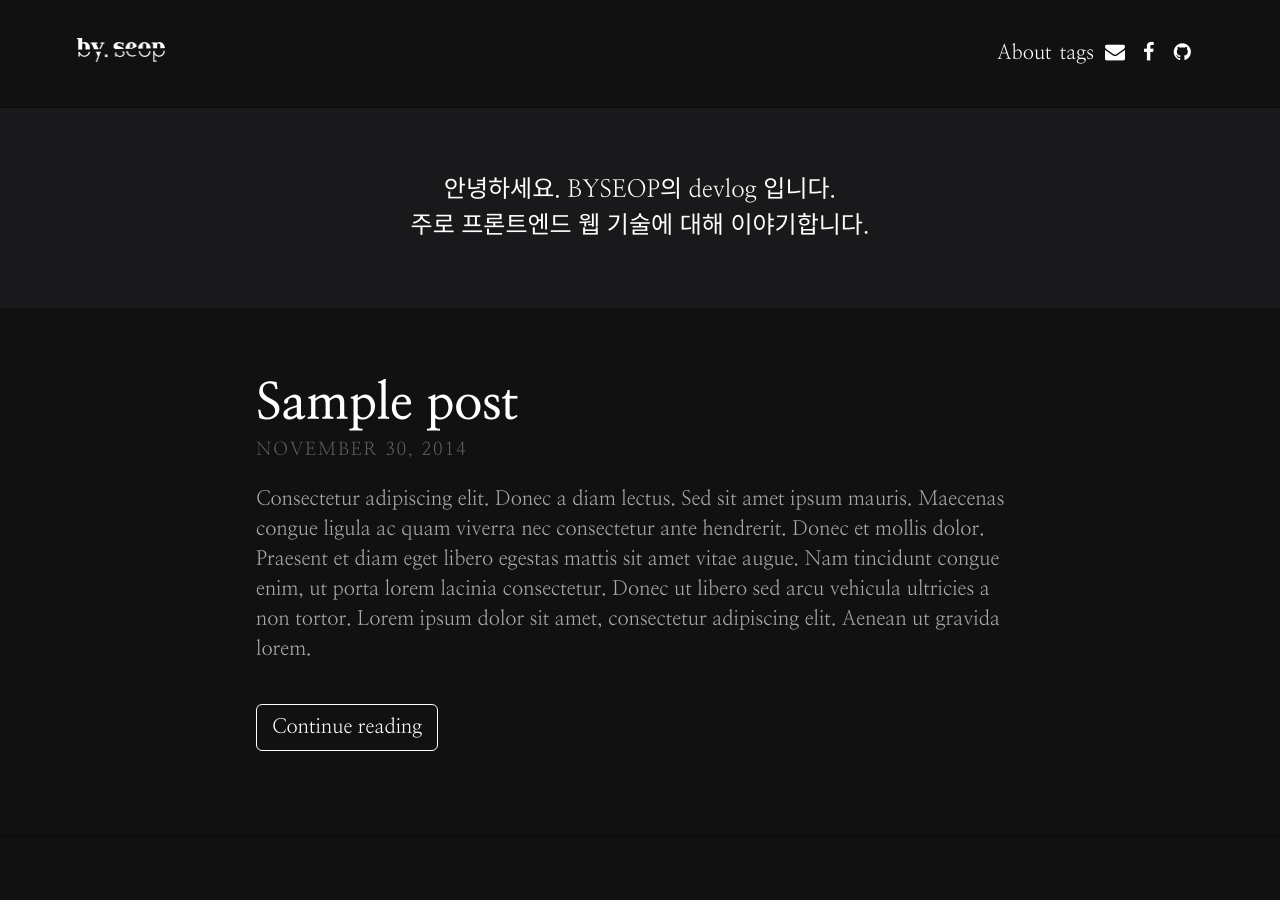
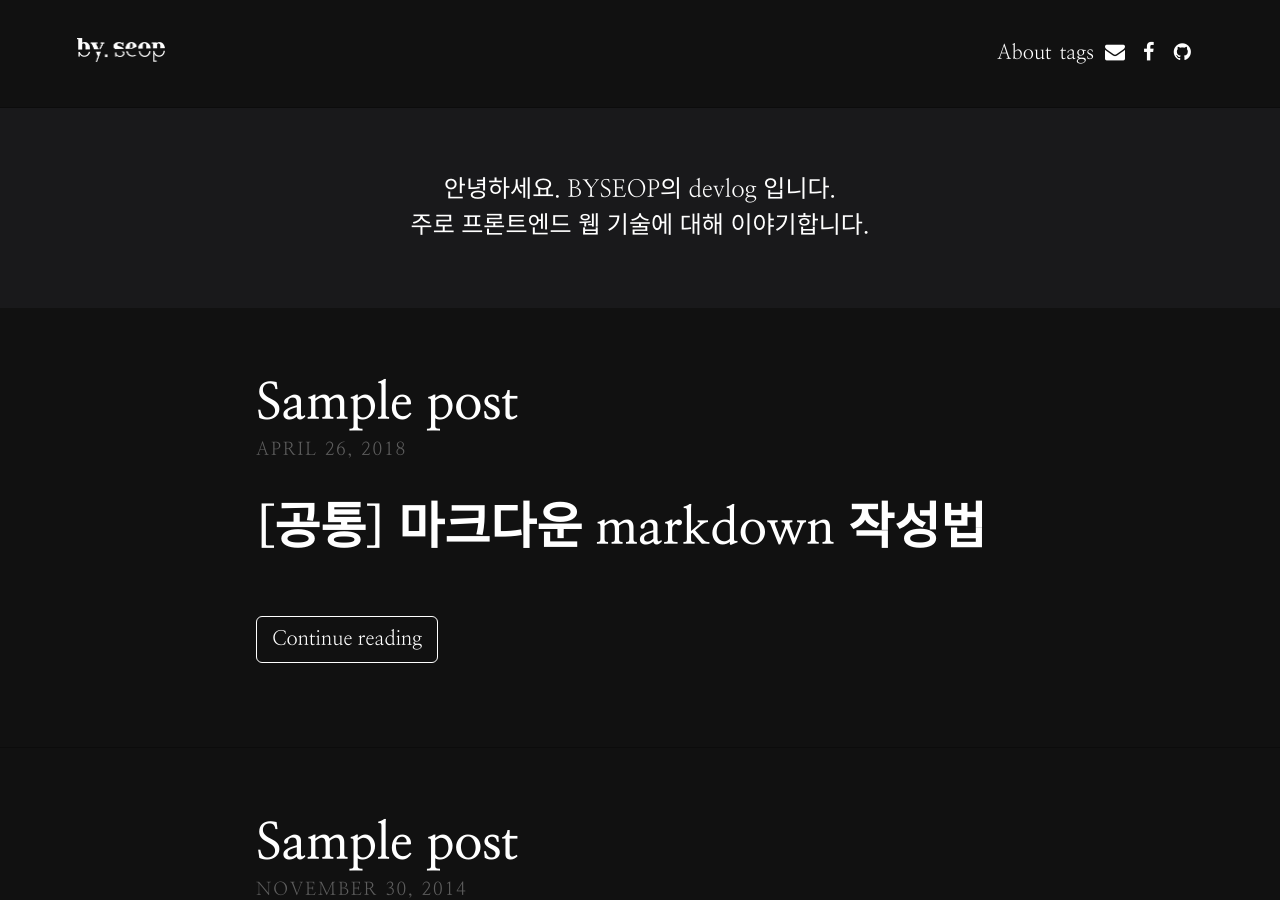
Before and after one commit to byseop/byseop.github.io, a Jekyll site: the page built from index.html, in a window 1280 px wide and 900 px high. Built offline with Jekyll 4.4.1, drawn with Linux system fonts in a browser that asks for light colours; nearby versions of some CDN libraries; the list of posts is cut into pages by our own code; part of the change alters nothing that is shown.

Commit message:
포스트

````diff
--- a/_config.yml
+++ b/_config.yml
@@ -1,5 +1,5 @@
 # SITE CONFIGURATION
-baseurl: "/"
+baseurl: ""
 url: "https://rohanchandra.github.io/"
 
 # THEME-SPECIFIC CONFIGURATION
--- /dev/null
+++ b/_posts/2018-04-26-Style guide.md
@@ -0,0 +1,272 @@
+---
+layout: post
+title: Sample post
+tags: [test, sample]
+---
+[공통] 마크다운 markdown 작성법
+======================
+
+# 1. 마크다운에 관하여
+## 1.1. 마크다운이란?
+[**Markdown**](http://whatismarkdown.com/)은 텍스트 기반의 마크업언어로 2004년 존그루버에 의해 만들어졌으며 쉽게 쓰고 읽을 수 있으며 HTML로 변환이 가능하다. 특수기호와 문자를 이용한 매우 간단한 구조의 문법을 사용하여 웹에서도 보다 빠르게 컨텐츠를 작성하고 보다 직관적으로 인식할 수 있다.
+마크다운이 최근 각광받기 시작한 이유는 깃헙([https://github.com](https://github.com)) 덕분이다. 깃헙의 저장소Repository에 관한 정보를 기록하는 README.md는 깃헙을 사용하는 사람이라면 누구나 가장 먼저 접하게 되는 마크다운 문서였다. 마크다운을 통해서 설치방법, 소스코드 설명, 이슈 등을 간단하게 기록하고 가독성을 높일 수 있다는 강점이 부각되면서 점점 여러 곳으로 퍼져가게 된다.
+
+## 1.2. 마크다운의 장-단점
+### 1.2.1. 장점
+	1. 간결하다.
+	2. 별도의 도구없이 작성가능하다.
+	3. 다양한 형태로 변환이 가능하다.
+	3. 텍스트(Text)로 저장되기 때문에 용량이 적어 보관이 용이하다.
+	4. 텍스트파일이기 때문에 버전관리시스템을 이용하여 변경이력을 관리할 수 있다.
+	5. 지원하는 프로그램과 플랫폼이 다양하다.
+### 1.2.2. 단점
+	1. 표준이 없다.
+	2. 표준이 없기 때문에 도구에 따라서 변환방식이나 생성물이 다르다.
+	3. 모든 HTML 마크업을 대신하지 못한다.
+
+****
+# 2. 마크다운 사용법(문법)
+## 2.1. 헤더Headers
+* 큰제목: 문서 제목
+    ```
+    This is an H1
+    =============
+    ```
+    This is an H1
+    =============
+
+* 작은제목: 문서 부제목
+    ```
+    This is an H2
+    -------------
+    ```
+    This is an H2
+    -------------
+
+* 글머리: 1~6까지만 지원
+```
+# This is a H1
+## This is a H2
+### This is a H3
+#### This is a H4
+##### This is a H5
+###### This is a H6
+```
+# This is a H1
+## This is a H2
+### This is a H3
+#### This is a H4
+##### This is a H5
+###### This is a H6
+####### This is a 7.
+
+## 2.2. BlockQuote
+이메일에서 사용하는 ```>``` 블럭인용문자를 이용한다.
+```
+> This is a blockqute.
+```
+> This is a first blockqute.
+>	> This is a second blockqute.
+>	>	> This is a third blockqute.
+
+이 안에서는 다른 마크다운 요소를 포함할 수 있다.
+> ### This is a H3
+> * List
+>	```
+>	code
+>	```
+
+## 2.3. 목록
+### ● 순서있는 목록(번호)
+순서있는 목록은 숫자와 점을 사용한다.
+```
+1. 첫번째
+2. 두번째
+3. 세번째
+```
+1. 첫번째
+2. 두번째
+3. 세번째
+
+**현재까지는 어떤 번호를 입력해도 순서는 내림차순으로 정의된다.**
+```
+1. 첫번째
+3. 세번째
+2. 두번째
+```
+1. 첫번째
+3. 세번째
+2. 두번째
+
+딱히 개선될 것 같지는 않다. 존 그루버가 신경안쓰고 있다고...
+
+### ● 순서없는 목록(글머리 기호)
+```
+* 빨강
+  * 녹색
+    * 파랑
+
++ 빨강
+  + 녹색
+    + 파랑
+
+- 빨강
+  - 녹색
+    - 파랑
+```
+* 빨강
+  * 녹색
+    * 파랑
+
++ 빨강
+  + 녹색
+    + 파랑
+
+- 빨강
+  - 녹색
+    - 파랑
+
+혼합해서 사용하는 것도 가능하다(내가 선호하는 방식)
+```
+* 1단계
+    - 2단계
+    	+ 3단계
+            = 4단계
+```
+
+* 1단계
+    - 2단계
+    	+ 3단계
+			= 4단계
+
+## 2.4. 코드```<pre><code></code></pre>```
+4개의 공백 또는 하나의 탭으로 들여쓰기를 만나면 변환되기 시작하여 들여쓰지 않은 행을 만날때까지 변환이 계속된다.
+
+> 한줄 띄어쓰면 인식이 제대로 안되는 문제가 발생하곤 합니다.
+
+```
+This is a normal paragraph:
+
+    This is a code block.
+end code block.
+```
+
+<code>
+```
+This is a normal paragraph:
+    This is a code block.
+end code block.
+```
+</code>
+
+실제로 적용해보면,
+This is a normal paragraph:
+
+    This is a code block.
+end code block.
+
+## 2.5. 수평선```<hr/>```
+아래 줄은 모두 수평선을 만든다. 마크다운 문서를 미리보기로 출력할 때 *페이지 나누기* 용도로 많이 사용한다.
+```
+* * *
+
+***
+
+*****
+
+- - -
+
+---------------------------------------
+```
+
+* * *
+
+***
+
+*****
+
+- - -
+
+---------------------------------------
+
+
+## 2.6. 링크
+* 참조링크
+
+```
+[link keyword][id]
+[id]: URL "Optional Title here"
+
+Link: [Google][googlelink]
+[googlelink]: https://google.com "Go google"
+```
+
+Link: [Google][googlelink]
+[googlelink]: https://google.com "Go google"
+
+* 인라인 링크
+```
+syntax: [Title](link)
+```
+Link: [Google](https://google.com, "google link")
+
+* 자동연결
+```
+<http://example.com/>
+<address@example.com>
+```
+
+<http://example.com/>
+<address@example.com>
+
+## 2.7. 강조
+```
+*single asterisks*
+_single underscores_
+**double asterisks**
+__double underscores__
+++underline++
+~~cancelline~~
+```
+*single asterisks*
+_single underscores_
+**double asterisks**
+__double underscores__
+++underline++
+~~cancelline~~
+
+## 2.8. 이미지
+```
+![Alt text](/path/to/img.jpg)
+![Alt text](/path/to/img.jpg "Optional title")
+```
+![석촌호수 러버덕](http://cfile6.uf.tistory.com/image/2426E646543C9B4532C7B0)
+![석촌호수 러버덕](http://cfile6.uf.tistory.com/image/2426E646543C9B4532C7B0 "RubberDuck")
+
+사이즈 조절 기능은 없기 때문에 ```<img width="" height=""></img>```를 이용한다.
+
+****
+# 3. 마크다운 사용기
+## 3.1. 이지윅(WSYWIG) 에디터
+우리가 흔하게 접하는 웹에서 사용되는 에디터(네이버, 다음, 구글 등)이 대부분 이지웍 에디터에 속하며 기본적으로 HTML을 이용하여 스타일을 적용하여 문장을 꾸미는 형태를 취하게 된다. 그래서 하루패드와 같은 마크다운 에디터의 View 영역의 내용을 복사하여 붙여넣기를 하면 대체적으로 View영역에서 보이는 그대로 복사되는 편이다. 다만, 붙여넣기 이후에 문장들을 수정하려고 할 떄 문제가 되는데, 이는 스타일이 포함된 태그가 수정과정에서 변형되면서 전체적인 영향을 끼치는 탓이다. 티스토리 블로그에서는 쉽지 않고... 워드프레스의 경우에는 마크다운으로 작성된 포스트를 HTML로 변환해주는 기능을 활용하는 것이 좋다.
+결론은, **복사해서 붙여넣기하면 가급적이면 본문은 수정하지 않는 것이 좋다.**
+
+## 3.2. 깃헙Github, 비트버킷Bitbucket과 요비Yobi 등
+최근 유행하는 협업개발플랫폼의 경우에는 마크다운을 변환하는 컨버터 기능을 기본탑재하고 있기 때문에 마크다운 문법으로 작성한 텍스트를 그대로 복사해서 붙여넣거나 업로드하는 것만으로 마크다운의 적용이 가능하다.
+
+## 3.3. MS워드 적용
+View 영역의 항목을 그대로 붙여넣거나 HTML 내보내기 등으로 생성한 파일을 불러오는 형태로 사용가능하다. 적용한 헤더를 워드가 읽어드리면서 목차에 적용하기 때문에 이를 활용하면 목차까지도 손쉽게 적용이 가능해진다.
+
+****
+# 4. 정리
+마크다운은 기본문법만 알고 있다면 일반 텍스트편집기에서도 손쉽게 작성이 가능한 마크업언어다. 현재 다양한 도구와 플랫폼에서 지원하고 있기 때문에 더욱 손쉽게 스타일적용된 문서를 작성할 수 있기 때문에 점점 널리 사용되고 있다. 마크다운을 이해하고 사용하면서 쉽고 빠르게 스타일문서를 작성해보세요.
+저는 Dropbox 프로를 구매해서 집-랩탑-스마트폰이 각각 연동을 시켜서 사용하고 있습니다. 드랍박스에 저장된 마크다운 문서는 Dropbox 웹서비스 상에서 제공하기 때문에 웹상에서 바로 열람할 수도 있어 링크를 걸어서 다른 사람과 공유하는 형식으로 사용하고 있다.
+* 링크 예: [Markdown 설명](https://www.dropbox.com/s/1e7hbtd0yr0egft/20141021_markdown_use_tip.md?dl=0)
+
+## ○ 참고문서
+* [78 Tools for writing and previewing Markdown](http://mashable.com/2013/06/24/markdown-tools/)
+* [John gruber 마크다운 번역](http://nolboo.github.io/blog/2013/09/07/john-gruber-markdown/)
+* [깃허브 취향의 마크다운 번역](http://nolboo.github.io/blog/2014/03/25/github-flavored-markdown/)
+* [허니몬의 마크다운 작성법](http://www.slideshare.net/ihoneymon/ss-40575068)
+
+원문링크 : [https://gist.github.com/ihoneymon/652be052a0727ad59601#file-gistfile1-md](https://gist.github.com/ihoneymon/652be052a0727ad59601#file-gistfile1-md)
````
